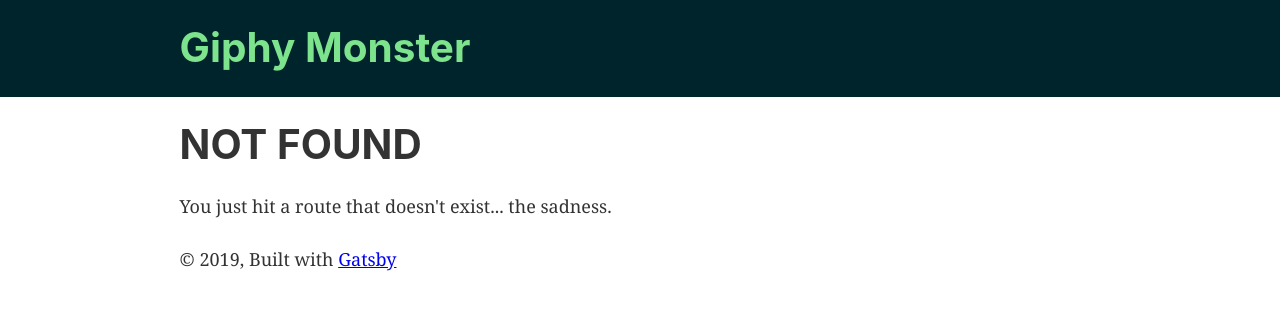
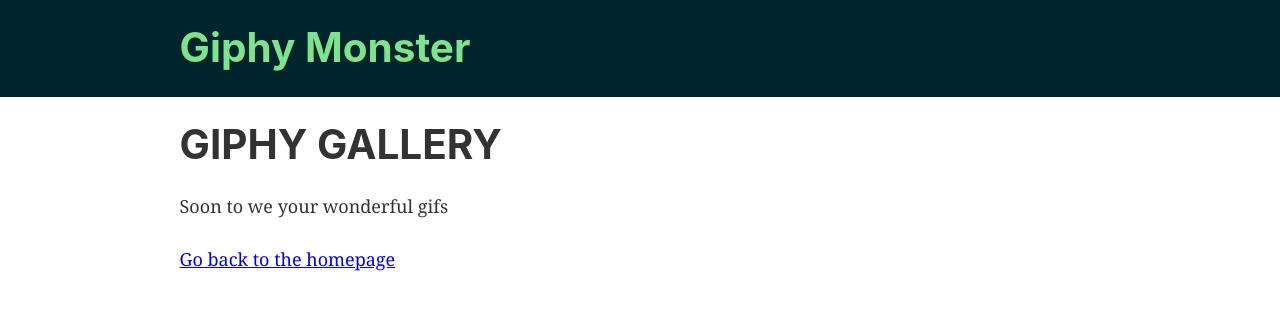
Before and after one commit to instant-coffee/Ed-the-gif-monster, a Gatsby site: page /gallery in a window 1280 px wide. Before the commit this address had no page. Built offline with nearby package versions, Linux system fonts and the light colour scheme; Gatsby itself is replaced by a stand-in of ours.

Commit message:
Clean up

```diff
--- a/src/components/layout.js
+++ b/src/components/layout.js
@@ -35,11 +35,6 @@ const Layout = ({ children }) => {
         }}
       >
         <main>{children}</main>
-        <footer>
-          © {new Date().getFullYear()}, Built with
-          {` `}
-          <a href="https://www.gatsbyjs.org">Gatsby</a>
-        </footer>
       </div>
     </>
   )
--- a/src/pages/page-2.js
+++ b/src/pages/gallery.js
@@ -4,7 +4,7 @@ import { Link } from "gatsby"
 import Layout from "../components/layout"
 import SEO from "../components/seo"
 
-const SecondPage = () => (
+const Gallery = () => (
   <Layout>
     <SEO title="Page two" />
     <h1>GIPHY GALLERY</h1>
@@ -13,4 +13,4 @@ const SecondPage = () => (
   </Layout>
 )
 
-export default SecondPage
+export default Gallery
--- a/src/pages/index.js
+++ b/src/pages/index.js
@@ -2,7 +2,6 @@ import React from "react"
 import { Link } from "gatsby"
 
 import Layout from "../components/layout"
-import Image from "../components/image"
 import SEO from "../components/seo"
 
 const IndexPage = () => (
```
